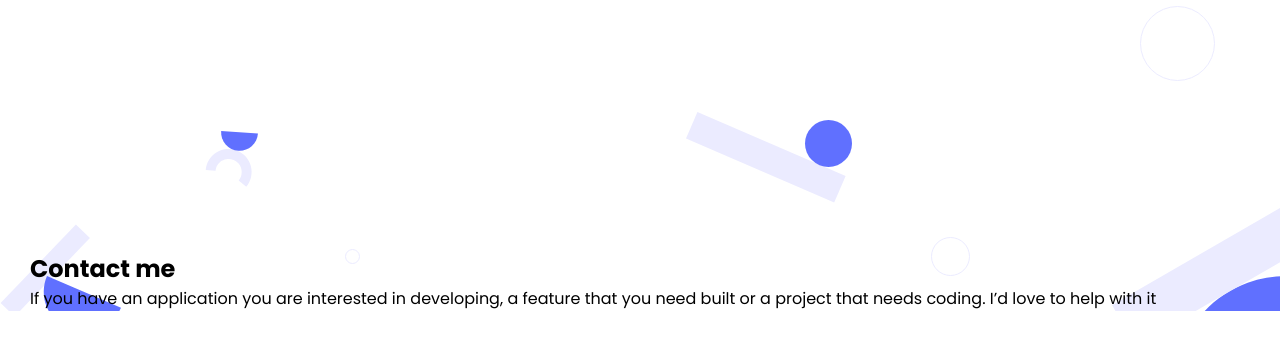
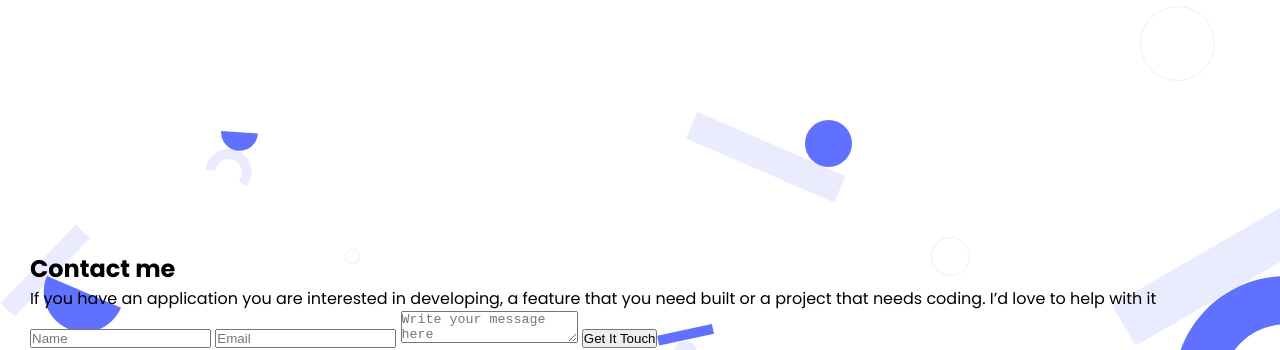
Before and after one commit to kaitcham/M_Portfolio, a plain HTML site: page index.html in a window 1280 px wide. Shown: the part 519-869 px from the top of the page. Before the commit the page ends 830 px from the top, so only its background shows below. Drawn offline with Linux system fonts and the light colour scheme.

Commit message:
Added a form for contact section

```diff
--- a/index.html
+++ b/index.html
@@ -74,6 +74,17 @@
           that you need built or a project that needs coding. I’d love to help
           with it
         </p>
+        <form action="https://formspree.io/f/mvolakkg" method="POST">
+          <input type="text" name="name" placeholder="Name" maxlength="30" />
+          <input type="email" name="email" id="" placeholder="Email" />
+          <textarea
+            name="message"
+            id=""
+            placeholder="Write your message here"
+            maxlength="500"
+          ></textarea>
+          <button type="submit">Get It Touch</button>
+        </form>
       </section>
     </main>
   </body>
```
